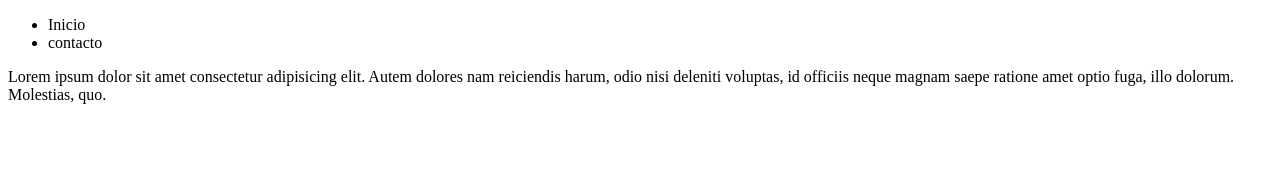
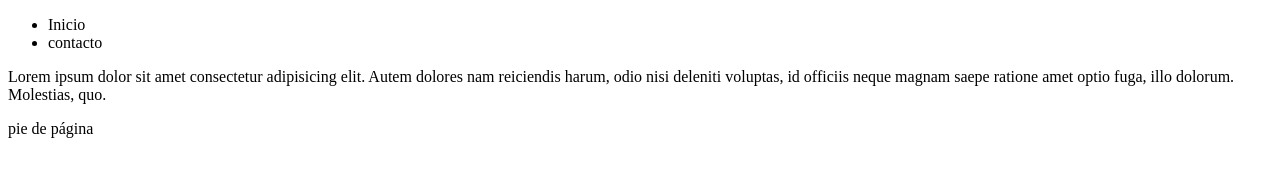
Before and after one commit to Lauraqp/example-repository, a plain HTML site: page index.html in a window 1280 px wide. Drawn offline with Linux system fonts and the light colour scheme.

Commit message:
add footer

```diff
--- a/index.html
+++ b/index.html
@@ -23,6 +23,8 @@
             </article>
         </section>
     </main>
+
+    <footer>pie de página</footer>
     <script src="/main.js"></script>
 </body>
 </html>
```
